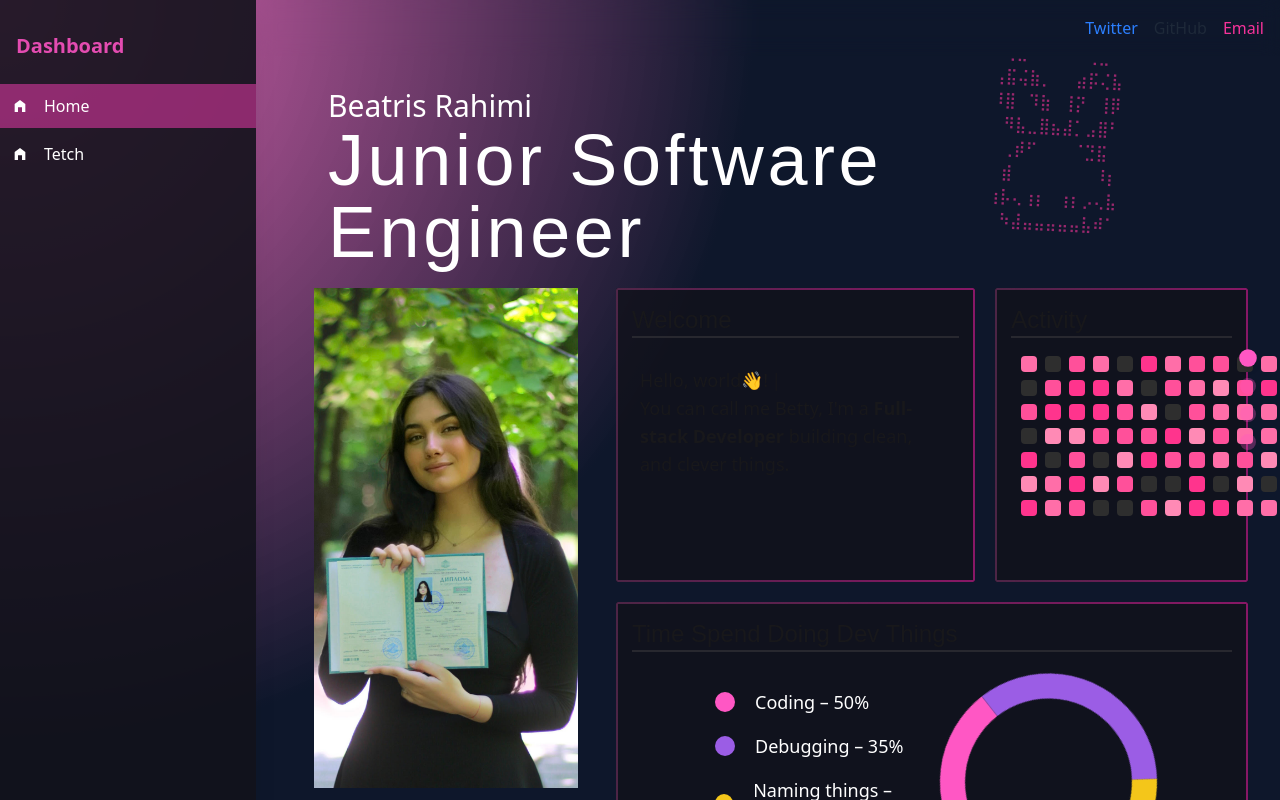
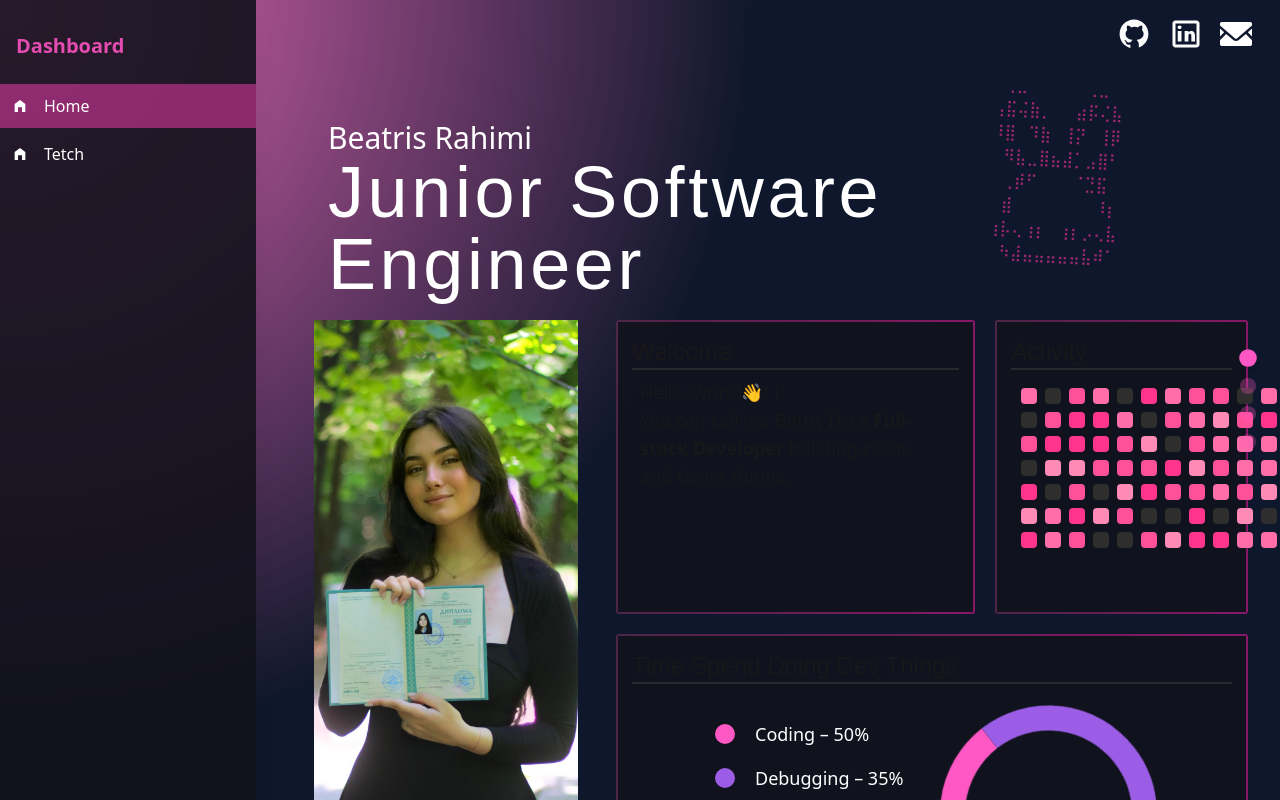
Before and after one commit to BeatrisRah/Portfolio, a React (Vite) app: page / in a window 1280 px wide. Shown: the top 800 px of the page. Built offline with nearby package versions, Linux system fonts and the light colour scheme; a web font is replaced by a local one.

Commit message:
Nav links

```diff
--- a/src/components/Navigation.jsx
+++ b/src/components/Navigation.jsx
@@ -1,12 +1,19 @@
 export default function TopNavigation() {
    return (
-    <div className="sticky top-0 z-20 w-full p-4 flex justify-end gap-4" style={{
-        backgroundColor: "rgba(17, 24, 39, 0)",
-        backdropFilter: "blur(10px)",
-    }}>
-        <a href="https://twitter.com" target="_blank" rel="noopener noreferrer" className="text-blue-500 hover:underline">Twitter</a>
-        <a href="https://github.com" target="_blank" rel="noopener noreferrer" className="text-gray-800 hover:underline">GitHub</a>
-        <a href="mailto:you@example.com" className="text-pink-500 hover:underline">Email</a>
+    <div className="sticky top-0 z-20 w-full px-6 py-4 flex justify-end gap-4">
+        <a href="https://github.com" target="_blank" rel="noopener noreferrer" className="text-gray-800 hover:underline w-9 h-9">
+        <svg className="w-full h-full" xmlns="http://www.w3.org/2000/svg" x="0px" y="0px" width={100} height={100} viewBox="0,0,256,256">
+            <g fill="#fbfbfb" fillRule="nonzero" stroke="none" strokeWidth={1} strokeLinecap="butt" strokeLinejoin="miter" strokeMiterlimit={10} strokeDasharray strokeDashoffset={0} fontFamily="none" fontWeight="none" fontSize="none" textAnchor="none" style={{mixBlendMode: 'normal'}}><g transform="scale(8.53333,8.53333)"><path d="M15,3c-6.627,0 -12,5.373 -12,12c0,5.623 3.872,10.328 9.092,11.63c-0.056,-0.162 -0.092,-0.35 -0.092,-0.583v-2.051c-0.487,0 -1.303,0 -1.508,0c-0.821,0 -1.551,-0.353 -1.905,-1.009c-0.393,-0.729 -0.461,-1.844 -1.435,-2.526c-0.289,-0.227 -0.069,-0.486 0.264,-0.451c0.615,0.174 1.125,0.596 1.605,1.222c0.478,0.627 0.703,0.769 1.596,0.769c0.433,0 1.081,-0.025 1.691,-0.121c0.328,-0.833 0.895,-1.6 1.588,-1.962c-3.996,-0.411 -5.903,-2.399 -5.903,-5.098c0,-1.162 0.495,-2.286 1.336,-3.233c-0.276,-0.94 -0.623,-2.857 0.106,-3.587c1.798,0 2.885,1.166 3.146,1.481c0.896,-0.307 1.88,-0.481 2.914,-0.481c1.036,0 2.024,0.174 2.922,0.483c0.258,-0.313 1.346,-1.483 3.148,-1.483c0.732,0.731 0.381,2.656 0.102,3.594c0.836,0.945 1.328,2.066 1.328,3.226c0,2.697 -1.904,4.684 -5.894,5.097c1.098,0.573 1.899,2.183 1.899,3.396v2.734c0,0.104 -0.023,0.179 -0.035,0.268c4.676,-1.639 8.035,-6.079 8.035,-11.315c0,-6.627 -5.373,-12 -12,-12z" /></g></g>
+        </svg>
+        </a>
+        <a href="https://github.com/BeatrisRah" target="_blank" className="w-9 h-9 text-pink-500 hover:underline">
+            <svg className="w-full h-full" xmlns="http://www.w3.org/2000/svg" x="0px" y="0px" width={100} height={100} viewBox="0,0,256,256">
+                <g fill="#fbfbfb" fillRule="nonzero" stroke="none" strokeWidth={1} strokeLinecap="butt" strokeLinejoin="miter" strokeMiterlimit={10} strokeDasharray strokeDashoffset={0} fontFamily="none" fontWeight="none" fontSize="none" textAnchor="none" style={{mixBlendMode: 'normal'}}><g transform="scale(10.66667,10.66667)"><path d="M5,3c-1.105,0 -2,0.895 -2,2v14c0,1.105 0.895,2 2,2h14c1.105,0 2,-0.895 2,-2v-14c0,-1.105 -0.895,-2 -2,-2zM5,5h14v14h-14zM7.7793,6.31641c-0.857,0 -1.37109,0.51517 -1.37109,1.20117c0,0.686 0.51416,1.19922 1.28516,1.19922c0.857,0 1.37109,-0.51322 1.37109,-1.19922c0,-0.686 -0.51416,-1.20117 -1.28516,-1.20117zM6.47656,10v7h2.52344v-7zM11.08203,10v7h2.52344v-3.82617c0,-1.139 0.81264,-1.30273 1.05664,-1.30273c0.244,0 0.89649,0.24473 0.89649,1.30273v3.82617h2.44141v-3.82617c0,-2.197 -0.97627,-3.17383 -2.19727,-3.17383c-1.221,0 -1.87226,0.40656 -2.19726,0.97656v-0.97656z" /></g></g>
+            </svg>
+        </a>
+        <a href="mailto:beatris.m.rahimi@gmail.com" className="w-9 h-9 text-pink-500 hover:underline">
+            <svg className="w-8 h-full" height="200px" width="200px" version="1.1" id="_x32_" xmlns="http://www.w3.org/2000/svg" xmlnsXlink="http://www.w3.org/1999/xlink" viewBox="0 0 512 512" xmlSpace="preserve" fill="#000000"><g id="SVGRepo_bgCarrier" strokeWidth={0} /><g id="SVGRepo_tracerCarrier" strokeLinecap="round" strokeLinejoin="round" /><g id="SVGRepo_iconCarrier"> <style type="text/css" dangerouslySetInnerHTML={{__html: " .st0{fill:#ffffff;} " }} /> <g> <polygon className="st0" points="512,295.199 445.92,226.559 512,169.6 " /> <polygon className="st0" points="66.16,226.559 0,295.279 0,169.6 " /> <path className="st0" d="M512,357.6v63.199c0,15.281-12.4,27.682-27.68,27.682H27.68c-15.281,0-27.68-12.4-27.68-27.682V357.6 l98.959-102.721L212,352.238c11.76,10.082,27.359,15.682,44,15.682c16.641,0,32.32-5.6,44.08-15.682l112.959-97.359L512,357.6z" /> <path className="st0" d="M512,91.119v27.68l-241.442,208c-7.76,6.72-21.359,6.72-29.119,0L0,118.799v-27.68 c0-15.279,12.398-27.6,27.68-27.6H484.32C499.6,63.519,512,75.84,512,91.119z" /> </g> </g></svg>
+        </a>
     </div>
    );
 }
--- a/src/sections/home/Home.jsx
+++ b/src/sections/home/Home.jsx
@@ -8,7 +8,7 @@ export default function Home() {
 
     return (
         <Element name="home" className="min-h-screen relative bg-transparent p-8">
-            <pre className="absolute text-pink-500/60 z-0 right-40 -top-10 rotate-3">
+            <pre className="absolute text-pink-500/60 z-0 right-40 -top-5 rotate-3">
                 {`
              ⢀⣀⠀⠀⠀⠀⠀⢀⣀⠀
             ⢠⣯⢬⣷⡀⠀⠀⣴⡯⢌⣧
@@ -20,7 +20,7 @@ export default function Home() {
             ⠀⠳⣼⣤⣤⣤⣤⣤⣧⠾⠁`}
             </pre>
 
-            <div className="mb-5 w-10/12 ml-10">
+            <div className="my-5 w-10/12 ml-10">
                 <p className="text-3xl text-white">Beatris Rahimi</p>
                 <h1 className="jersay text-7xl text-white tracking-wider">Junior Software Engineer</h1>
             </div>
```
